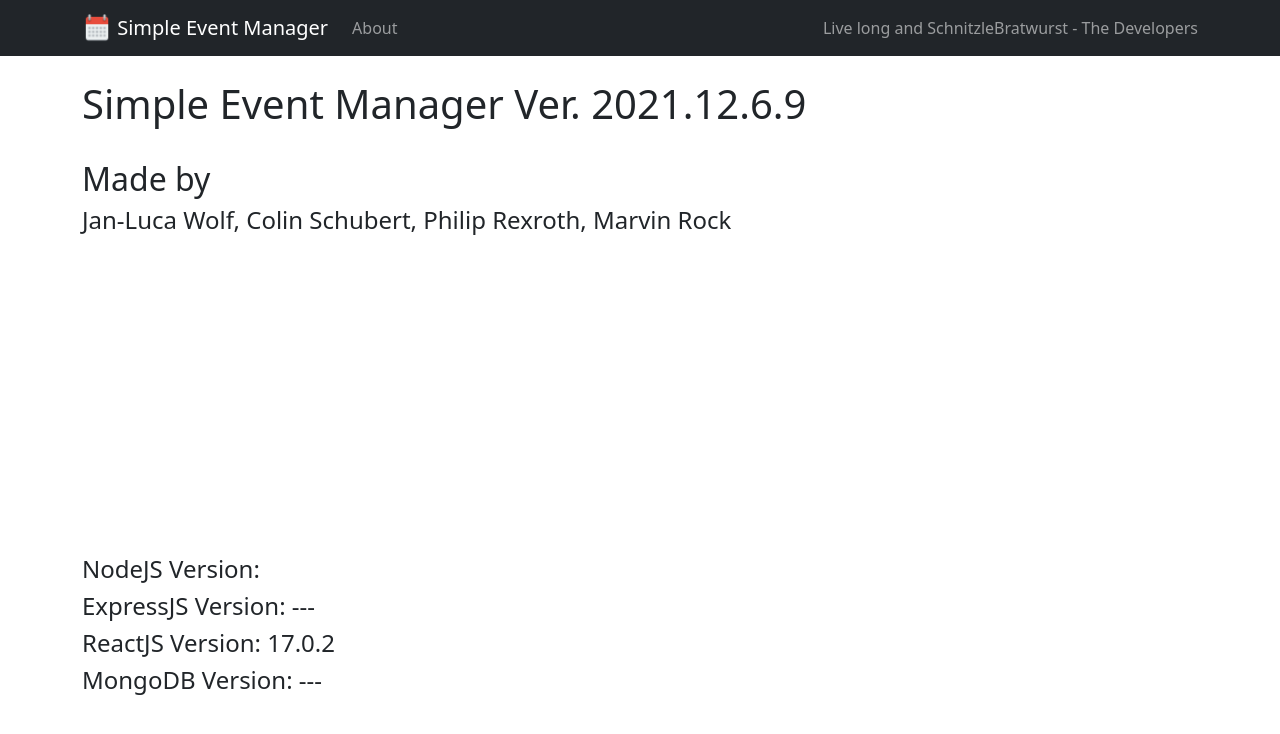
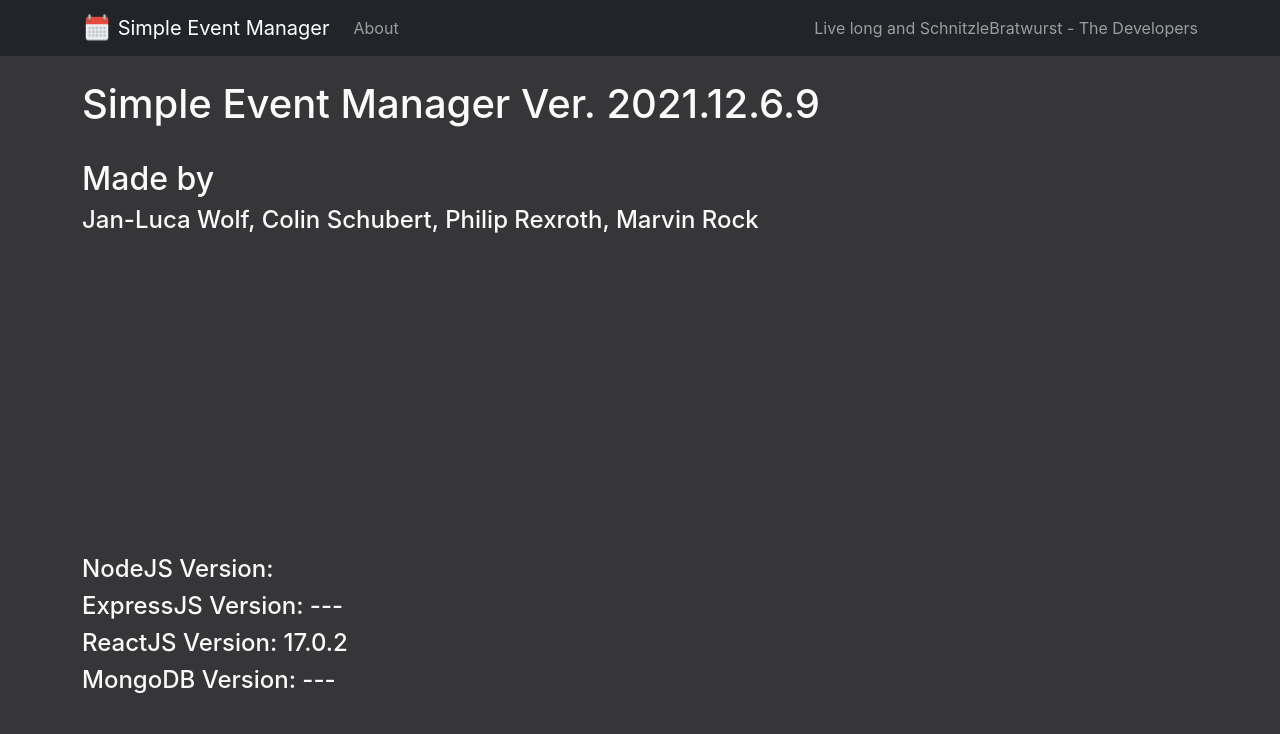
Before and after one commit to Rexphel/SchnitzleBratwurst, a React (Create React App) app in the folder frontend-react/: page /about in a window 1280 px wide. Shown: the top 734 px of the page. Built offline with nearby package versions, Linux system fonts and the light colour scheme.

Commit message:
darkmode About

```diff
--- a/frontend-react/src/About.js
+++ b/frontend-react/src/About.js
@@ -1,5 +1,8 @@
 import { software_version } from './App';
 import React from 'react';
+import { ThemeProvider } from 'styled-components';
+import { lightTheme, darkTheme } from './Styling/Theme';
+import { GlobalStyles } from './Styling/Global';
 //import process from NodeJS
 
 const NODE_VERSION = process.version
@@ -9,6 +12,9 @@ const MONGODB_VERSION = "---"
 
 export default function About() {
     return (
+
+        <ThemeProvider theme={darkTheme}>
+        <GlobalStyles />
         <div>
             <br />
             <h1>Simple Event Manager  Ver.&nbsp;{software_version} </h1>
@@ -22,5 +28,6 @@ export default function About() {
             <h4> ReactJS Version: {REACT_VERSION}</h4>
             <h4> MongoDB Version: {MONGODB_VERSION}</h4>
         </div>
+        </ThemeProvider>
     );
 }
--- a/frontend-react/src/Home.js
+++ b/frontend-react/src/Home.js
@@ -34,7 +34,7 @@ export default function Content() {
     const handleClose_event_canvas = () => setShow_event_canvas(false);
     const handleShow_event_canvas = () => setShow_event_canvas(true);
 
-    const num = 6
+    const num = 10
     const items = []
     const API = "localhost:8000/api/events"
     const bgColor = darkTheme.body
--- a/frontend-react/src/Styling/Global.js
+++ b/frontend-react/src/Styling/Global.js
@@ -11,9 +11,9 @@ export const GlobalStyles = createGlobalStyle`
     align-items: center;
     background: ${({ theme }) => theme.body};
     color: ${({ theme }) => theme.text};
-    display: flex;
-    flex-direction: column;
-    justify-content: center;
+    // display: flex;
+    // flex-direction: column;
+    // justify-content: center;
     margin: 0;
     padding: 0;
     font-family: BlinkMacSystemFont, -apple-system, 'Segoe UI', Roboto, Helvetica, Arial, sans-serif;
```
Also changed, not shown: 2 other files (tests, documents, lock files or other folders).
